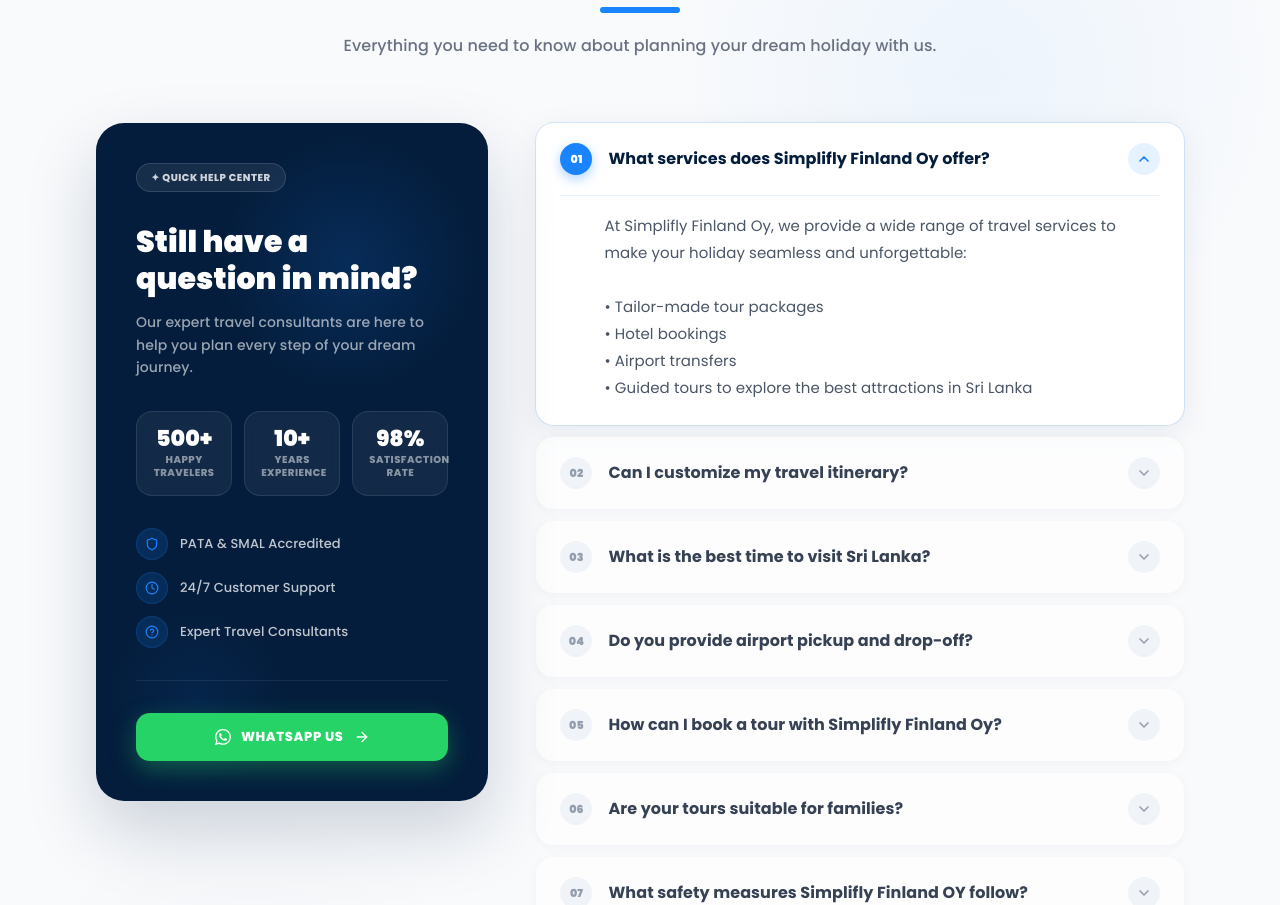
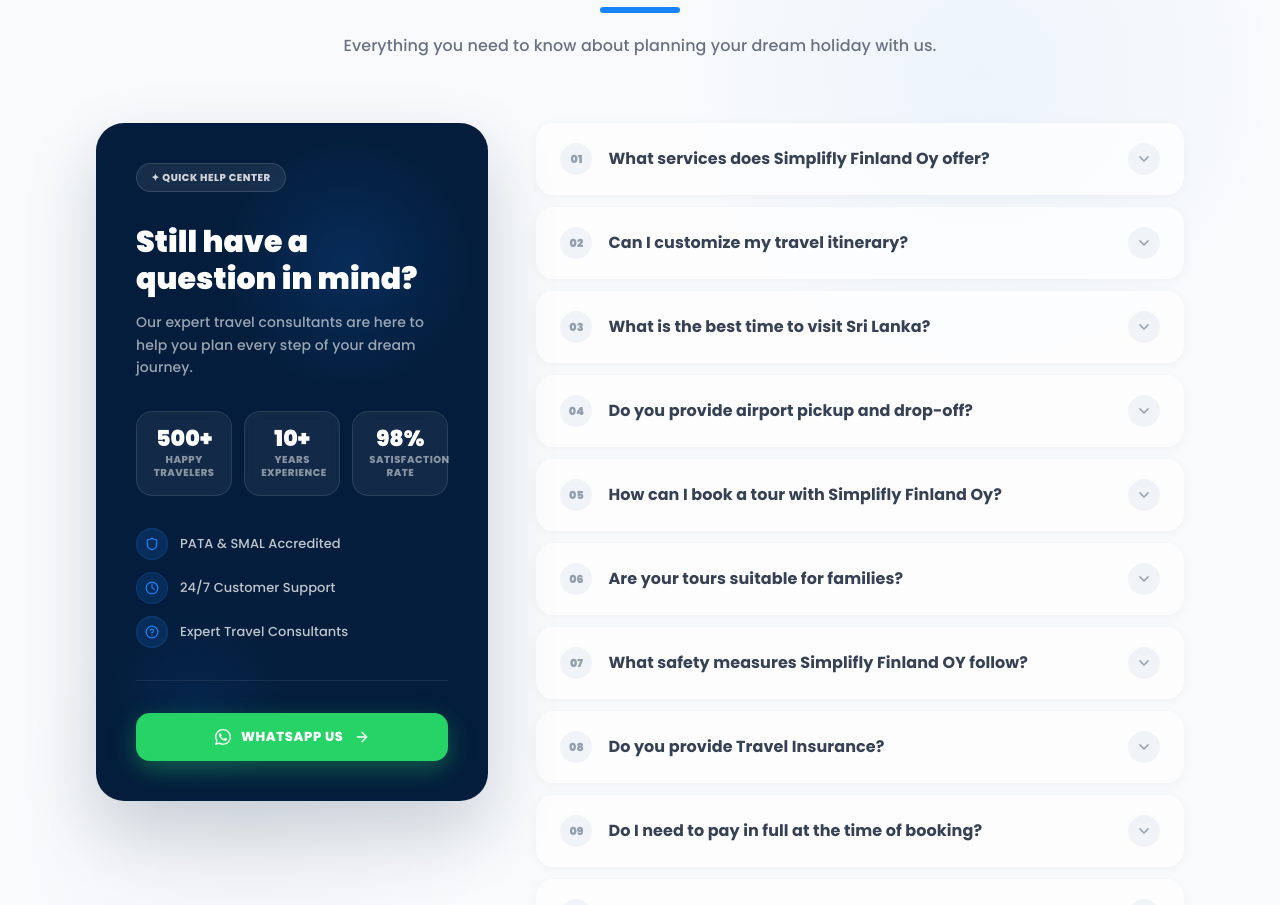
Before and after one commit to gaiya17/simplifly-finland, a Next.js app in the folder frontend/: page / in a window 1280 px wide. Shown: the part 5220-6125 px from the top of the page. Built offline with nearby package versions, Linux system fonts and the light colour scheme; no server answers.

Commit message:
fix: change FAQ initial state so all items are closed by default

```diff
--- a/frontend/src/components/sections/FAQSection.tsx
+++ b/frontend/src/components/sections/FAQSection.tsx
@@ -5,7 +5,7 @@
 
 export function FAQSection() {
   const { t } = useTranslation();
-  const [openId, setOpenId] = useState<number | null>(1);
+  const [openId, setOpenId] = useState<number | null>(null);
 
   const trustIcons = [Shield, Clock, HelpCircle];
 
```
